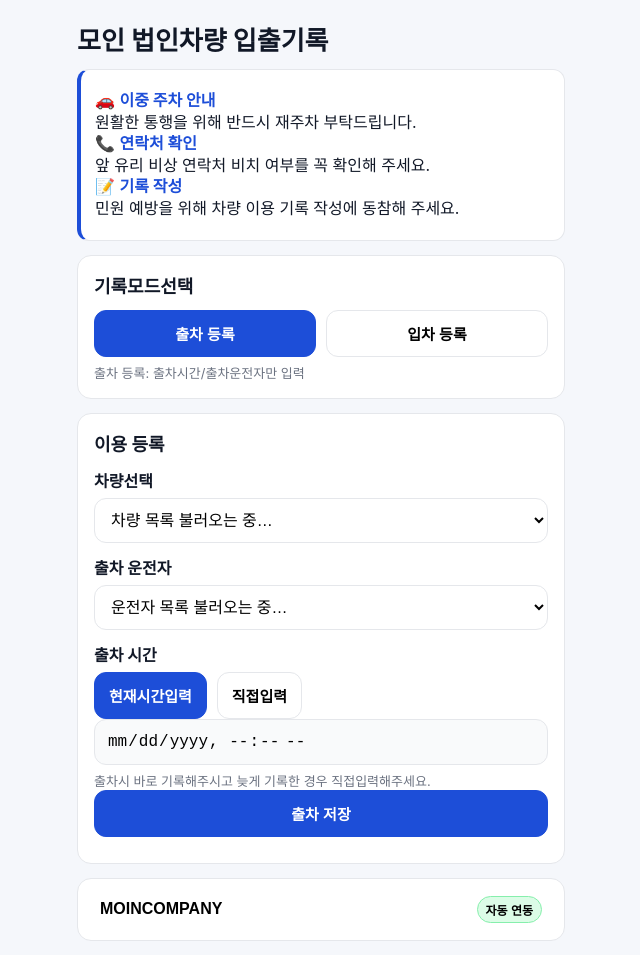
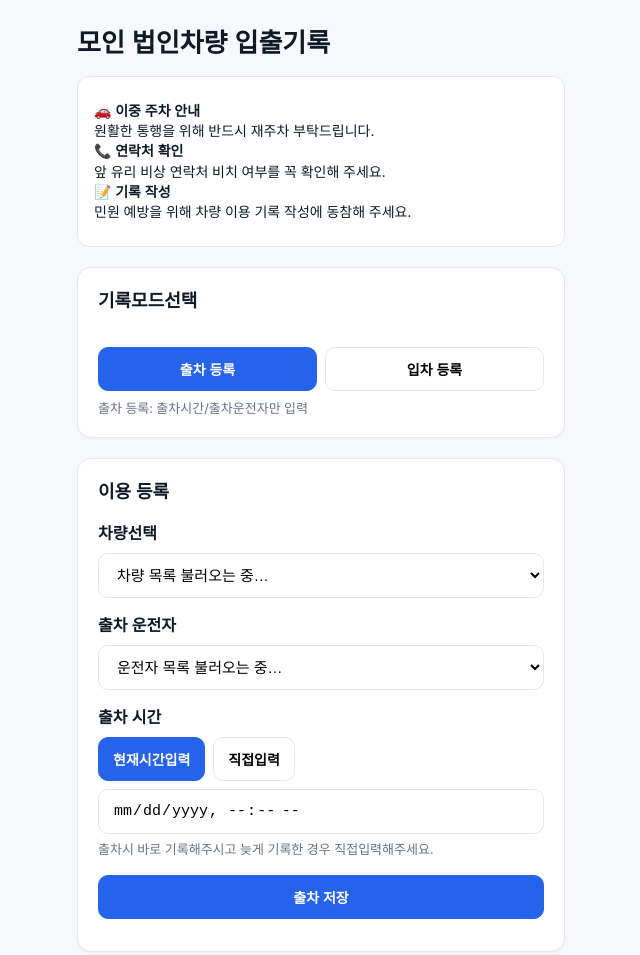
Before and after one commit to jeehayoung/editing-app, a plain HTML site: page index.html in a window 1280 px wide. Shown: the top 955 px of the page, without its empty margins (319-959 px from the left). Drawn offline with Linux system fonts and the light colour scheme; a web font is replaced by a local one.

Commit message:
Update styles.css

```diff
--- a/styles.css
+++ b/styles.css
@@ -1,134 +1,444 @@
 :root{
-  --bg:#f5f7fb;
-  --card:#fff;
+
+--bg:#f6f8fb;
+--card:#ffffff;
+
 --text:#111827;
 --muted:#6b7280;
+
 --border:#e5e7eb;
-  --primary:#1d4ed8;
-  --primary-weak:#dbeafe;
+
+--primary:#2563eb;
+--primary-weak:#e8f0ff;
+
+--space-4:4px;
+--space-8:8px;
+--space-12:12px;
+--space-16:16px;
+--space-20:20px;
+--space-24:24px;
+--space-32:32px;
+
+--radius:14px;
+
 }
 
-*{box-sizing:border-box}
-body{margin:0;font-family:-apple-system,BlinkMacSystemFont,"Apple SD Gothic Neo",system-ui,sans-serif;background:var(--bg);color:var(--text)}
-.container{max-width:520px;margin:0 auto;padding:16px}
-.header h1{margin:4px 0 0;font-size:26px}
-.sub{margin:6px 0 0;color:var(--muted);line-height:1.35}
+*{
+box-sizing:border-box;
+}
 
-.card{position:relative;background:var(--card);border:1px solid var(--border);border-radius:14px;padding:16px;margin:14px 0}
-.card h2{margin:0 0 12px;font-size:18px}
+body{
 
-.label{display:block;margin:12px 0 6px;font-weight:700}
-.input{width:100%;padding:12px 12px;border:1px solid var(--border);border-radius:12px;font-size:16px;background:#fff}
-.input[readonly]{background:#f9fafb}
-.hint{margin-top:6px;color:var(--muted);font-size:13px}
+margin:0;
 
-.row{margin-top:10px}
-.btnrow{display:flex;gap:10px}
-.btn{padding:12px 14px;border:1px solid var(--border);border-radius:12px;background:#fff;font-weight:800;font-size:15px}
-.btn.primary{background:var(--primary);border-color:var(--primary);color:#fff}
-.btn.full{width:100%}
-.btn.small{padding:10px 12px;font-size:13px}
-.between{display:flex;align-items:center;justify-content:space-between;gap:10px}
+font-family:
+"Pretendard",
+-apple-system,
+BlinkMacSystemFont,
+"Apple SD Gothic Neo",
+system-ui,
+sans-serif;
 
-.accordion{width:100%;text-align:left;border:0;background:transparent;font-size:16px;font-weight:900;display:flex;align-items:center;justify-content:space-between}
-.panel{margin-top:12px}
+background:var(--bg);
+color:var(--text);
 
-/* ✅ 어떤 상황에서도 숨김이 우선 */
-.hidden{display:none !important;}
-[hidden]{display:none !important;}
+line-height:1.45;
 
-.badge{font-size:12px;padding:4px 8px;border-radius:999px;border:1px solid var(--border)}
-.badge.on{background:#dcfce7;border-color:#86efac}
-.badge.off{background:#fff}
+font-feature-settings:"tnum";
+
+}
+
+.container{
+
+max-width:520px;
+margin:0 auto;
+padding:24px 16px 32px;
+
+}
+
+.header{
+margin-bottom:20px;
+}
+
+.header h1{
+
+font-size:26px;
+font-weight:700;
+
+margin:0 0 8px;
+
+}
+
+
+/* 공지 */
+
+.sub.notice{
+
+background:#fff;
+border-left:4px solid var(--primary);
+border:1px solid var(--border);
+
+padding:16px;
+
+border-radius:12px;
+
+font-size:14px;
+
+}
+
+.notice-item{
+display:block;
+padding:8px 0;
+}
+
+.notice-item + .notice-item{
+border-top:1px dashed var(--border);
+}
+
+
+
+/* 카드 */
+
+.card{
+
+background:var(--card);
+
+border:1px solid var(--border);
+border-radius:var(--radius);
+
+padding:20px;
+
+margin-bottom:20px;
+
+box-shadow:0 1px 3px rgba(0,0,0,0.04);
+
+}
+
+.card h2{
+
+margin:0 0 16px;
+font-size:18px;
+font-weight:600;
+
+}
+
+
+/* 입력 */
+
+.label{
+
+display:block;
+
+font-weight:600;
+
+margin-top:16px;
+margin-bottom:8px;
+
+}
+
+.input{
+
+width:100%;
+
+padding:12px 14px;
+
+border:1px solid var(--border);
+border-radius:10px;
+
+font-size:15px;
+
+background:#fff;
+
+}
+
+.input:focus{
+
+outline:none;
+border-color:var(--primary);
+
+}
+
+
+/* 버튼 */
+
+.btnrow{
+
+display:flex;
+gap:8px;
+margin-bottom:8px;
+
+}
+
+.btn{
+
+padding:11px 14px;
+
+border:1px solid var(--border);
+border-radius:10px;
+
+background:#fff;
+
+font-weight:600;
+font-size:14px;
+
+cursor:pointer;
+
+}
+
+.btn.primary{
+
+background:var(--primary);
+border-color:var(--primary);
+
+color:#fff;
+
+}
+
+.btn.full{
+
+width:100%;
+margin-top:16px;
+
+}
+
+.btn.small{
+
+font-size:13px;
+padding:8px 12px;
+
+}
+
+.btn:hover{
+
+transform:translateY(-1px);
+box-shadow:0 4px 10px rgba(0,0,0,0.08);
+
+}
+
+.btn:disabled{
+opacity:0.6;
+}
+
+
+
+/* 힌트 */
+
+.hint{
+
+margin-top:6px;
+
+font-size:13px;
+color:var(--muted);
+
+}
+
+
+/* row */
+
+.row{
+margin-top:16px;
+}
+
+.between{
+
+display:flex;
+justify-content:space-between;
+align-items:center;
+
+margin-top:12px;
+
+}
+
+
+
+/* 주차맵 */
 
 .parking-map{
-  margin-top:10px;
+
+margin-top:12px;
+
 border:1px solid var(--border);
-  border-radius:14px;
+border-radius:var(--radius);
+
 padding:12px;
+
 display:grid;
-  grid-template-columns: 1fr 1fr 1fr 1fr;
-  gap:10px;
+
+grid-template-columns:1fr 1fr 1fr 1fr;
+
+gap:8px;
+
 grid-template-areas:
+
 "labeltop b1 c1 ."
 "a1 b2 c2 d1"
-    "a2 .  .  d2"
-    "a3 .  .  d3"
-    "a4 .  .  d4"
-    ".  .  .  d5"
+"a2 . . d2"
+"a3 . . d3"
+"a4 . . d4"
+". . . d5"
 "labelbot . . d6";
+
 }
-.map-label{color:var(--muted);font-weight:800;font-size:13px}
-.map-label.top{grid-area:labeltop}
-.map-label.bottom{grid-area:labelbot}
+
+.map-label{
+
+font-size:12px;
+color:var(--muted);
+font-weight:700;
+
+}
+
+.map-label.top{
+grid-area:labeltop;
+}
+
+.map-label.bottom{
+grid-area:labelbot;
+}
+
 
 .spot{
-  min-height:44px;
-  border:2px solid #cbd5e1;
+
+min-height:42px;
+
+border:2px solid #d1d5db;
+border-radius:10px;
+
 background:#fff;
-  border-radius:12px;
-  font-weight:900;
-  font-size:15px;
+
+font-weight:700;
+font-size:14px;
+
 }
+
+.spot:hover{
+background:#f3f4f6;
+}
+
 .spot.selected{
+
 border-color:var(--primary);
 background:var(--primary-weak);
+
 }
 
-.toast{margin-top:10px;font-weight:800}
 
-/* 오버레이 */
+
+/* toast */
+
+.toast{
+
+margin-top:12px;
+
+font-weight:600;
+font-size:14px;
+
+}
+
+
+
+/* overlay */
+
 .overlay{
+
 position:absolute;
+
 inset:0;
+
 display:flex;
+
 align-items:center;
 justify-content:center;
+
 background:rgba(255,255,255,0.75);
-  border-radius:14px;
-  z-index: 50;
+
+border-radius:var(--radius);
+
 }
+
 .overlay-box{
+
 display:flex;
 flex-direction:column;
 align-items:center;
-  gap:10px;
-  padding:14px 16px;
+
+gap:8px;
+
+padding:16px;
+
+border-radius:var(--radius);
+
+background:#fff;
+
 border:1px solid var(--border);
-  border-radius:14px;
-  background:#fff;
-}
-.overlay-text{font-weight:900}
-.spinner{
-  width:28px;height:28px;border-radius:50%;
-  border:3px solid #cbd5e1;border-top-color: var(--primary);
-  animation: spin 0.9s linear infinite;
-}
-@keyframes spin { to { transform: rotate(360deg); } }
 
-.btn[disabled]{opacity:0.65}
-
-/* 공지사항 스타일 (헤더 안내 박스) */
-.sub.notice{
-  margin-top: 12px;
-  background: #ffffff;
-  border: 1px solid var(--border);
-  border-left: 4px solid var(--primary);
-  padding: 14px 14px;
-  border-radius: 12px;
-  color: var(--text);
-  line-height: 1.35;
 }
 
-.sub.notice b{
-  color: var(--primary);
+.spinner{
+
+width:28px;
+height:28px;
+
+border-radius:50%;
+
+border:3px solid #d1d5db;
+border-top-color:var(--primary);
+
+animation:spin .8s linear infinite;
+
 }
 
-.sub.notice .notice-item{
-  display: block;
-  padding: 6px 0;
+@keyframes spin{
+
+to{transform:rotate(360deg);}
+
 }
 
-.sub.notice .notice-item + .notice-item{
-  border-top: 1px dashed var(--border);
+
+/* accordion */
+
+.accordion{
+
+width:100%;
+
+background:transparent;
+border:none;
+
+font-weight:700;
+font-size:15px;
+
+display:flex;
+justify-content:space-between;
+
 }
+
+.badge{
+
+font-size:12px;
+
+padding:3px 8px;
+
+border-radius:999px;
+
+}
+
+.badge.on{
+
+background:#dcfce7;
+border:1px solid #86efac;
+
+}
+
+.panel{
+
+margin-top:12px;
+
+}
+
+.hidden{
+display:none !important;
+}
+
+[hidden]{
+display:none !important;
+}
```
Lines whose indentation alone changed are shown as unchanged.
